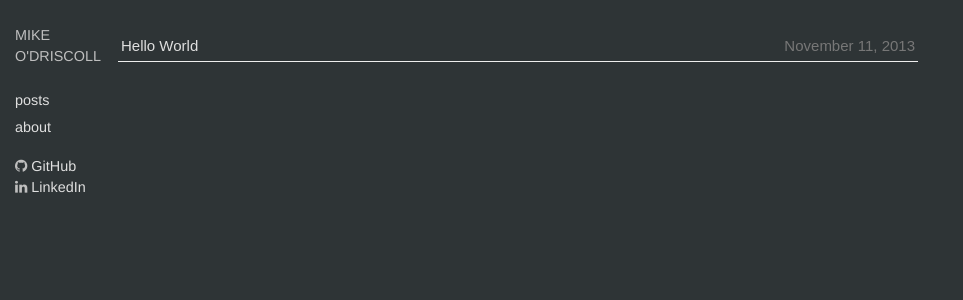
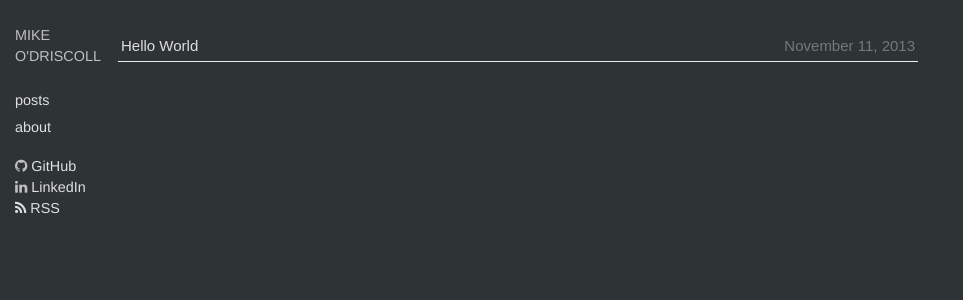
Before and after one commit to mikeodr/mikeodr.github.io, a Jekyll site: the page built from index.html, in a window 1280 px wide. Shown: the top 300 px of the page, without its empty margins (0-963 px from the left). Built offline with Jekyll 4.4.1, drawn with Linux system fonts in a browser that asks for light colours; nearby versions of some CDN libraries; Markdown is read by kramdown in place of the engine named in the settings.

Commit message:
Added RSS Feed

```diff
--- a/_layouts/default.html
+++ b/_layouts/default.html
@@ -26,7 +26,8 @@
             <div class="contact">
               <p>
               <i class="fa fa-github"></i> <a href="https://github.com/specter">GitHub</a><br />
-              <i class="fa fa-linkedin"></i> <a href="ca.linkedin.com/in/mikeodr">LinkedIn</a>
+              <i class="fa fa-linkedin"></i> <a href="ca.linkedin.com/in/mikeodr">LinkedIn</a><br />
+              <a href="/rss.xml"><i class="fa fa-rss"></i> RSS</a>
               </p>
             </div>
         </div>
```
